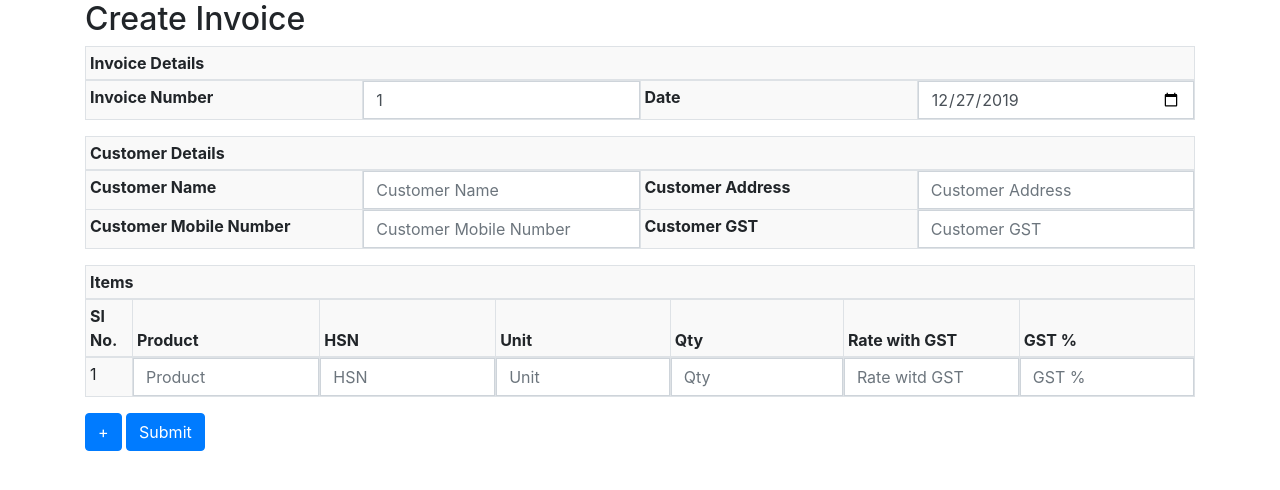
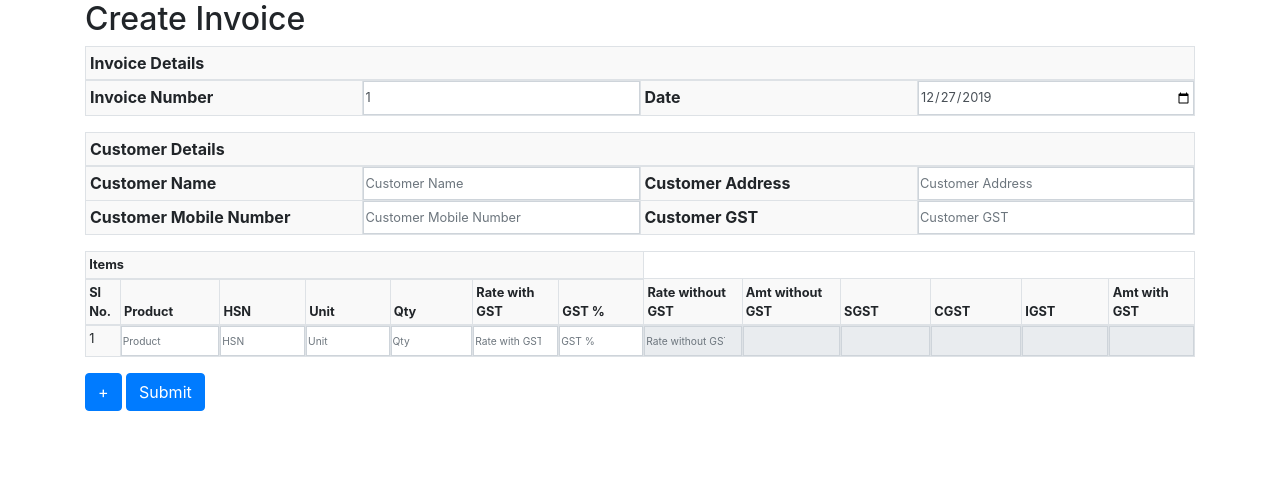
Before and after one commit to ghoshbishakh/billgst, a Django app: page / in a window 1280 px wide. Shown: the part 56-546 px from the top of the page. Run offline with Django 3.2, Linux system fonts and the light colour scheme; data that the repository does not hold is empty; some libraries are stand-ins or nearby versions.

Commit message:
Update invoice items

```diff
--- a/gstbillingapp/static/gstbillingapp/main.css
+++ b/gstbillingapp/static/gstbillingapp/main.css
@@ -1,5 +1,11 @@
 input.form-control {
 	border-radius: 0;
+	padding: 0.1em;
+	font-size: 0.8em;
+}
+
+#invoice-form-items-table {
+	font-size: 0.8em;
 }
 
 input.form-control[type=number] {
--- a/gstbillingapp/static/gstbillingapp/main.js
+++ b/gstbillingapp/static/gstbillingapp/main.js
@@ -17,6 +17,20 @@
        event.preventDefault();
        add_invoice_item_row();
     });
+}
+
+
+// AUTO CALCULATE ITEM AMOUNTS
+
+function initialize_auto_calculation(){
+    $('input[name=invoice-qty], input[name=invoice-gst-percentage], input[name=invoice-rate-with-gst]').change(function (){
+        update_amounts($(this));
+    });
+}
+
+function update_amounts(element){
+    console.log(element.val());
+    $('input[name=invoice-qty]').parent().parent().find('input[name=invoice-amt-with-gst]')
 }
 
 
@@ -109,4 +123,7 @@
 
     // Initialize customer search
     initialize_fuse_customers();
+
+    // Initialize auto calculation of amounts
+    initialize_auto_calculation();
 });
--- a/gstbillingapp/templates/gstbillingapp/index.html
+++ b/gstbillingapp/templates/gstbillingapp/index.html
@@ -85,6 +85,15 @@
 						<th scope="col">Qty</th>
 						<th scope="col">Rate with GST</th>
 						<th scope="col">GST %</th>
+						<th scope="col">Rate without GST</th>
+
+
+						<th scope="col">Amt without GST</th>
+						<th scope="col">SGST</th>
+						<th scope="col">CGST</th>
+						<th scope="col">IGST</th>
+						<th scope="col">Amt with GST</th>
+
 					</tr>
 				</thead>
 				<tbody id="invoice-form-items-table-body">
@@ -94,8 +103,15 @@
 						<td class="form-input-td"><input name="invoice-hsn" type="text" class="form-control" placeholder="HSN"></td>
 						<td class="form-input-td"><input name="invoice-unit" type="text" class="form-control" placeholder="Unit"></td>
 						<td class="form-input-td"><input name="invoice-qty" type="number" class="form-control" placeholder="Qty"></td>
-						<td class="form-input-td"><input name="invoice-rate-with-gst" type="number" class="form-control" placeholder="Rate witd GST"></td>
+						<td class="form-input-td"><input name="invoice-rate-with-gst" type="number" class="form-control" placeholder="Rate with GST"></td>
 						<td class="form-input-td"><input name="invoice-gst-percentage" type="number" class="form-control" placeholder="GST %"></td>
+						<td class="form-input-td"><input name="invoice-rate-without-gst" type="number" class="form-control" placeholder="Rate without GST" readonly></td>
+
+						<td class="form-input-td"><input name="invoice-amt-without-gst" type="number" class="form-control" readonly></td>
+						<td class="form-input-td"><input name="invoice-amt-sgst" type="number" class="form-control" readonly></td>
+						<td class="form-input-td"><input name="invoice-amt-cgst" type="number" class="form-control" readonly></td>
+						<td class="form-input-td"><input name="invoice-amt-igst" type="number" class="form-control" readonly></td>
+						<td class="form-input-td"><input name="invoice-amt-with-gst" type="number" class="form-control" readonly></td>
 					</tr>
 				</tbody>
 			</table>
--- a/gstbillingapp/views.py
+++ b/gstbillingapp/views.py
@@ -10,6 +10,7 @@
 from .models import Invoice
 
 from .utils import invoice_data_validator
+from .utils import invoice_data_processor
 
 
 # Create your views here.
@@ -38,10 +39,8 @@
             customer.save()
 
         # save invoice
-        invoice_data_entry = dict(invoice_data)
-        del(invoice_data_entry['csrfmiddlewaretoken'])
-        invoice_data_json = json.dumps(invoice_data_entry)
-        new_invoice = Invoice(invoice_number=int(invoice_data['invoice-number']), invoice_date=datetime.datetime.strptime(invoice_data['invoice-date'], '%Y-%m-%d'), invoice_customer=customer, invoice_json=invoice_data_entry)
+        invoice_data_json = invoice_data_processor(invoice_data)
+        new_invoice = Invoice(invoice_number=int(invoice_data['invoice-number']), invoice_date=datetime.datetime.strptime(invoice_data['invoice-date'], '%Y-%m-%d'), invoice_customer=customer, invoice_json=invoice_data_json)
         new_invoice.save()
         print("INVOICE SAVED")
         return render(request, 'gstbillingapp/index.html', context)
```
Also changed, not shown: gstbillingapp/utils.py (+29 -0 lines).
